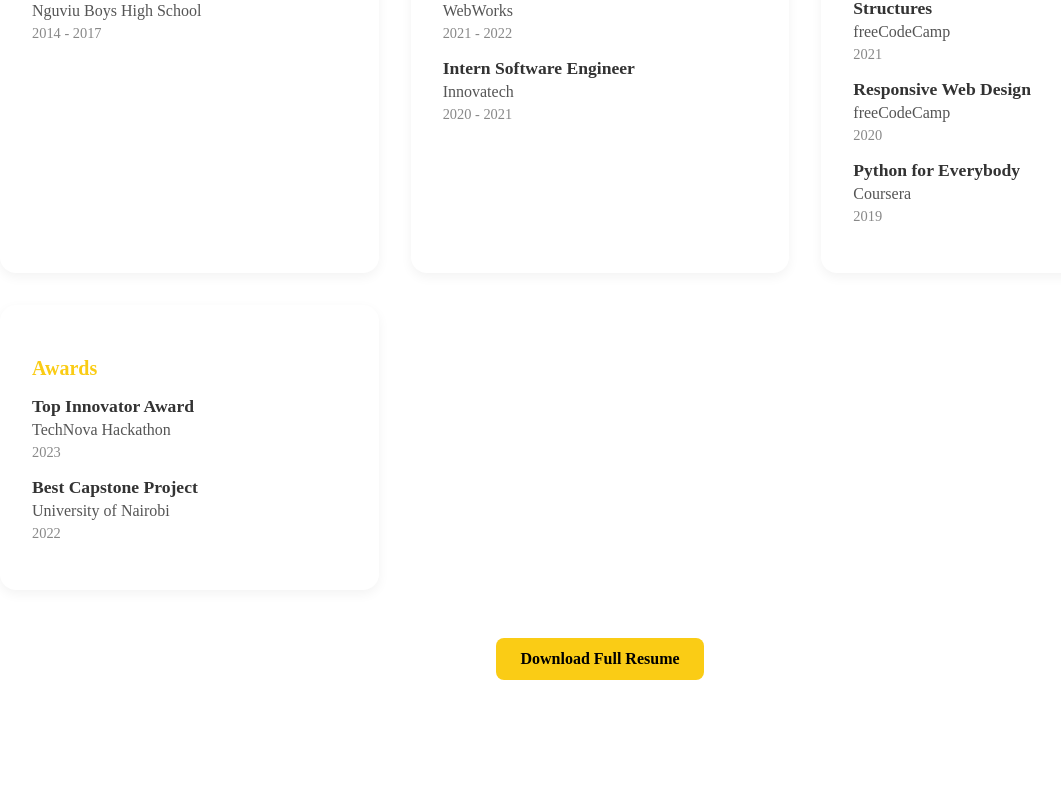
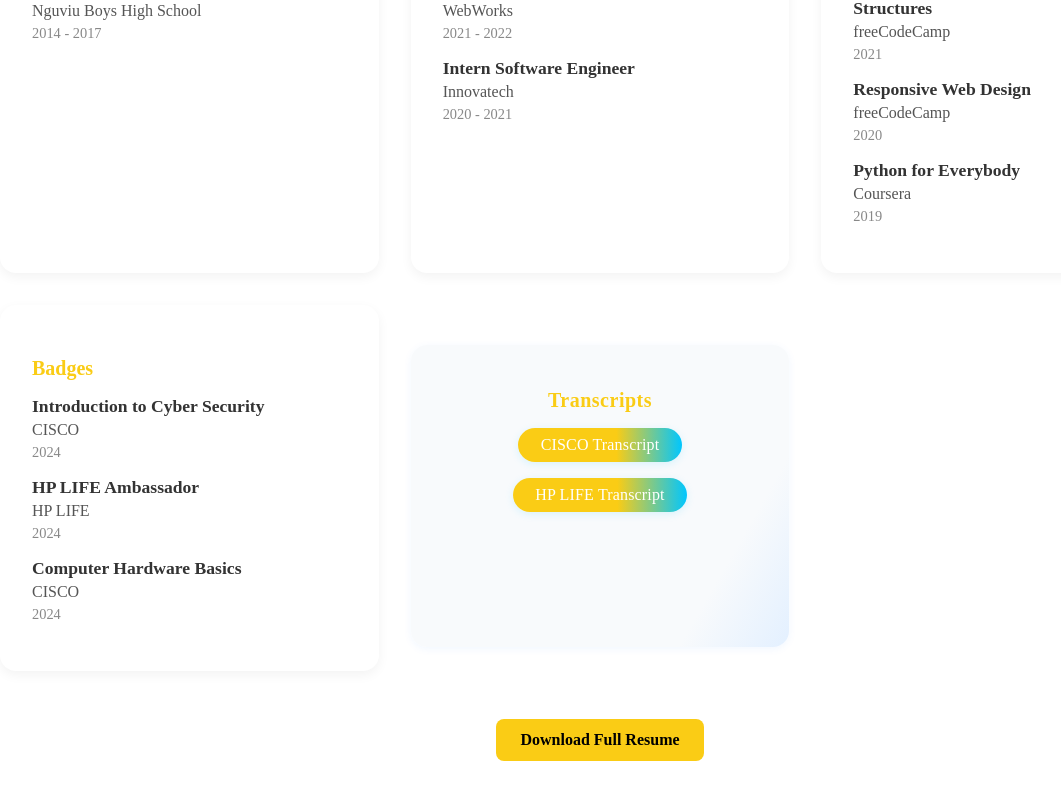
Before and after one commit to rewellnamu/portfolio, an Angular app: page /resume in a window 1280 px wide. Shown: the part 526-1326 px from the top of the page, without its empty margins (40-1101 px from the left). Before the commit the page ends 1278 px from the top, so only its background shows below. Built offline with nearby package versions, Linux system fonts and the light colour scheme.

Commit message:
added transcripts

```diff
--- a/src/app/components/resume/resume.component.html
+++ b/src/app/components/resume/resume.component.html
@@ -34,13 +34,24 @@
 
     <!-- Awards -->
     <div class="resume-block">
-      <h3 class="resume-heading">Awards</h3>
-      <div class="resume-item" *ngFor="let award of awards">
-        <h4>{{ award.title }}</h4>
-        <p>{{ award.organization }}</p>
-        <span class="date">{{ award.year }}</span>
+      <h3 class="resume-heading">Badges</h3>
+      <div class="resume-item" *ngFor="let badge of badges">
+        <h4>{{ badge.title }}</h4>
+        <p>{{ badge.organization }}</p>
+        <span class="date">{{ badge.year }}</span>
       </div>
     </div>
+
+    <!-- Transcripts -->
+
+  <div class="transcript-section">
+    <h3 class="resume-heading">Transcripts</h3>
+    <ul>
+      <li *ngFor="let t of transcript">
+        <a [href]="t.downloadLink" target="_blank" rel="noopener">{{ t.course }} Transcript</a>
+      </li>
+    </ul>
+  </div>
   </div>
 
   <div class="download-section">
--- a/src/app/components/resume/resume.component.scss
+++ b/src/app/components/resume/resume.component.scss
@@ -69,3 +69,77 @@
     }
   }
 }
+
+.transcript-section {
+  margin: 2.5rem 0 1.5rem 0;
+  padding: 1.5rem 1rem;
+  background: linear-gradient(120deg, #f8fafc 80%, #e3f0ff 100%);
+  border-radius: 1rem;
+  box-shadow: 0 2px 8px rgba(0, 123, 255, 0.06);
+
+  h3.resume-heading {
+    font-size: 1.25rem;
+    color: var(--nav-accent);
+    margin-bottom: 1rem;
+    font-weight: 600;
+    letter-spacing: 0.5px;
+    text-align: center;
+  }
+
+  ul {
+    list-style: none;
+    padding: 0;
+    margin: 0;
+    display: flex;
+    flex-wrap: wrap;
+    gap: 1rem;
+    justify-content: center;
+
+    li {
+      margin: 0;
+
+      a {
+        display: inline-block;
+        color: #fff;
+        background: linear-gradient(90deg, var(--nav-accent) 60%, #00c6ff 100%);
+        font-weight: 500;
+        text-decoration: none;
+        padding: 0.5em 1.4em;
+        border-radius: 2em;
+        box-shadow: 0 2px 8px #00c6ff22;
+        transition: background 0.2s, color 0.2s, box-shadow 0.2s, transform 0.15s;
+        font-size: 1rem;
+        letter-spacing: 0.01em;
+
+        &:hover,
+        &:focus {
+          background: linear-gradient(90deg, #00c6ff 60%, var(--nav-accent) 100%);
+          color: #fff;
+          box-shadow: 0 6px 24px #00c6ff33;
+          transform: translateY(-2px) scale(1.06);
+        }
+      }
+    }
+  }
+}
+
+@media (max-width: 700px) {
+  .transcript-section {
+    padding: 1rem 0.5rem;
+
+    ul {
+      flex-direction: column;
+      gap: 0.7rem;
+      align-items: center;
+    }
+
+    h3.resume-heading {
+      font-size: 1.1rem;
+    }
+
+    a {
+      font-size: 0.98rem;
+      padding: 0.5em 1em;
+    }
+  }
+}
--- a/src/app/components/resume/resume.component.ts
+++ b/src/app/components/resume/resume.component.ts
@@ -24,15 +24,20 @@ export class ResumeComponent {
   ];
 
   certifications = [
-    { title: 'Angular Developer Certification', issuer: 'Coursera', year: '2023' },
+    { title: 'Software Developer', issuer: 'TEACH2GIVE', year: '2025' },
     { title: 'Full Stack Web Development', issuer: 'freeCodeCamp', year: '2022' },
     { title: 'JavaScript Algorithms and Data Structures', issuer: 'freeCodeCamp', year: '2021' },
     { title: 'Responsive Web Design', issuer: 'freeCodeCamp', year: '2020' },
     { title: 'Python for Everybody', issuer: 'Coursera', year: '2019' }
   ];
 
-  awards = [
-    { title: 'Top Innovator Award', organization: 'TechNova Hackathon', year: '2023' },
-    { title: 'Best Capstone Project', organization: 'University of Nairobi', year: '2022' }
+  badges = [
+    { title: 'Introduction to Cyber Security', organization: 'CISCO', year: '2024' },
+    { title: 'HP LIFE Ambassador', organization: 'HP LIFE', year: '2024' },
+    { title: 'Computer Hardware Basics', organization: 'CISCO', year: '2024' }
+  ];
+  transcript = [
+    { course: 'CISCO', downloadLink: 'https://www.cisco.com/c/en/us/training-events/training-certifications/certifications/associate.html' },
+    { course: 'HP LIFE', downloadLink: 'https://www.hp.com/us-en/hp-life/learn.html' },
   ];
 }
```
